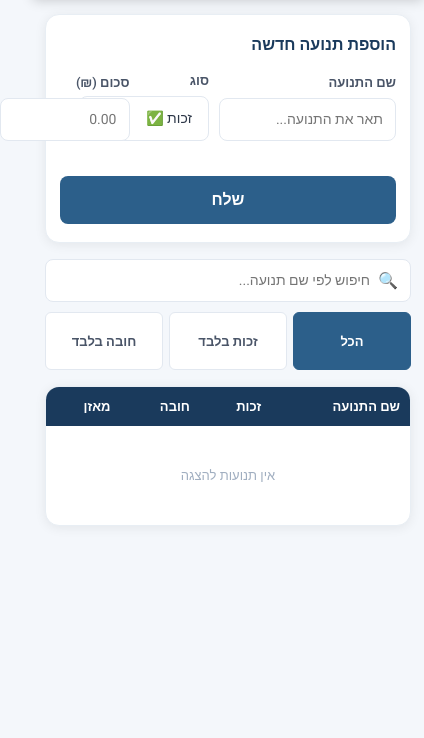
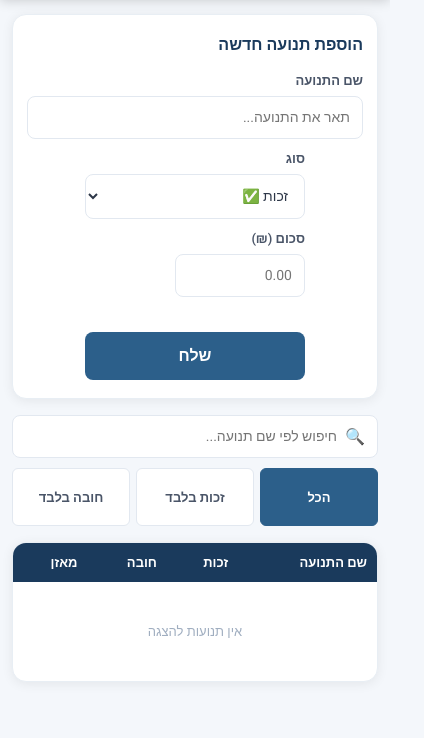
Before and after one commit to urivardi-669/Omer-bank, a website: page public/index.html in a window 390 px wide. Shown: the part 106-844 px from the top of the page, 424 px wide, since content can reach past the window. Drawn offline with Linux system fonts and the light colour scheme; no server answers.

Commit message:
mobile form: stack fields centered

```diff
--- a/public/css/style.css
+++ b/public/css/style.css
@@ -550,7 +550,8 @@ body {
   }
 
   .tx-form .form-row {
-    flex-wrap: wrap;
+    flex-direction: column;
+    align-items: center;
     gap: 10px;
   }
 
@@ -560,8 +561,7 @@ body {
   }
 
   .tx-form .form-group:not(.flex-grow):not(.form-submit) {
-    flex: 1;
-    min-width: 0;
+    width: 220px;
   }
 
   .tx-form .form-group:not(.flex-grow):not(.form-submit) select,
@@ -570,7 +570,7 @@ body {
   }
 
   .form-submit {
-    width: 100%;
+    width: 220px;
   }
 
   .btn-submit {
```
